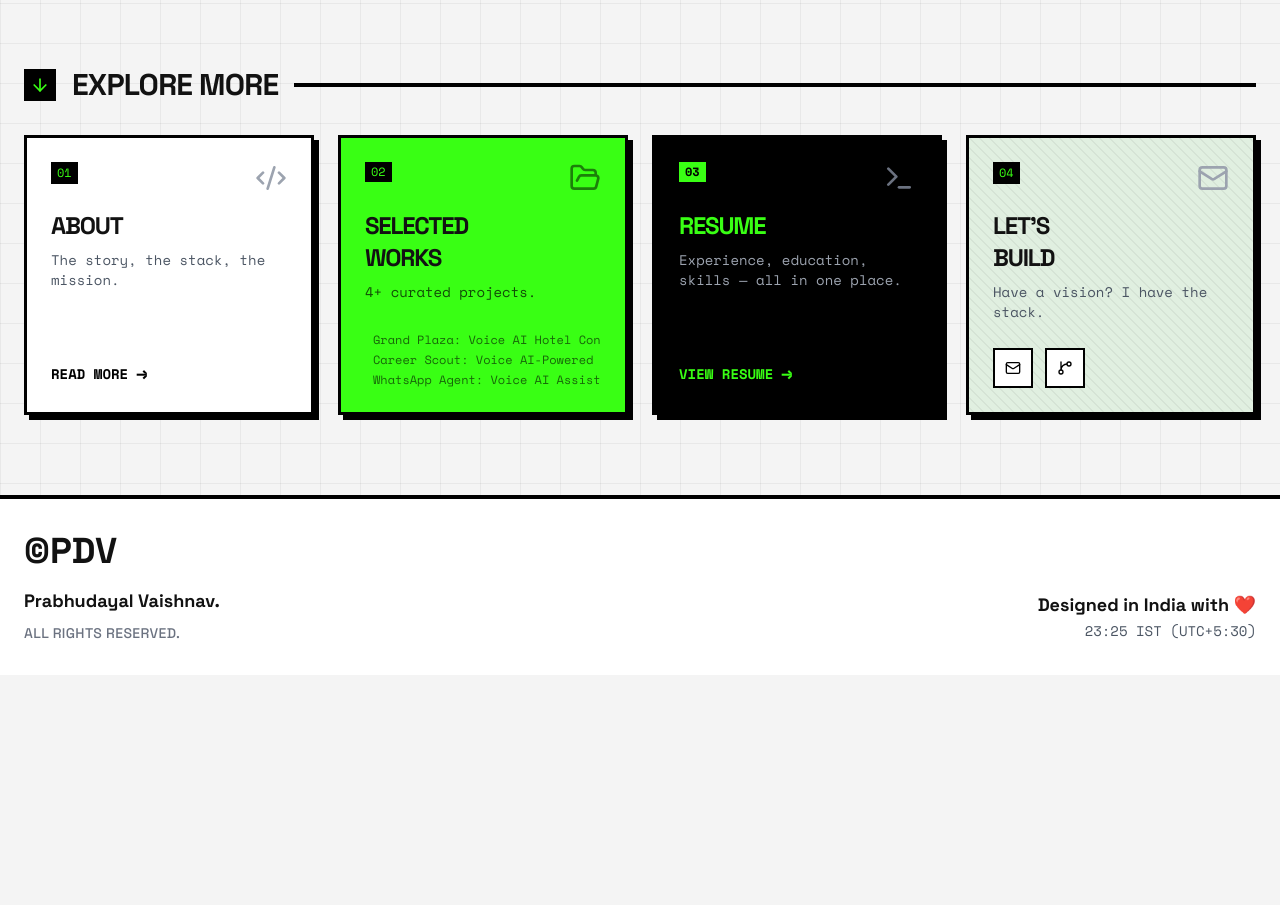
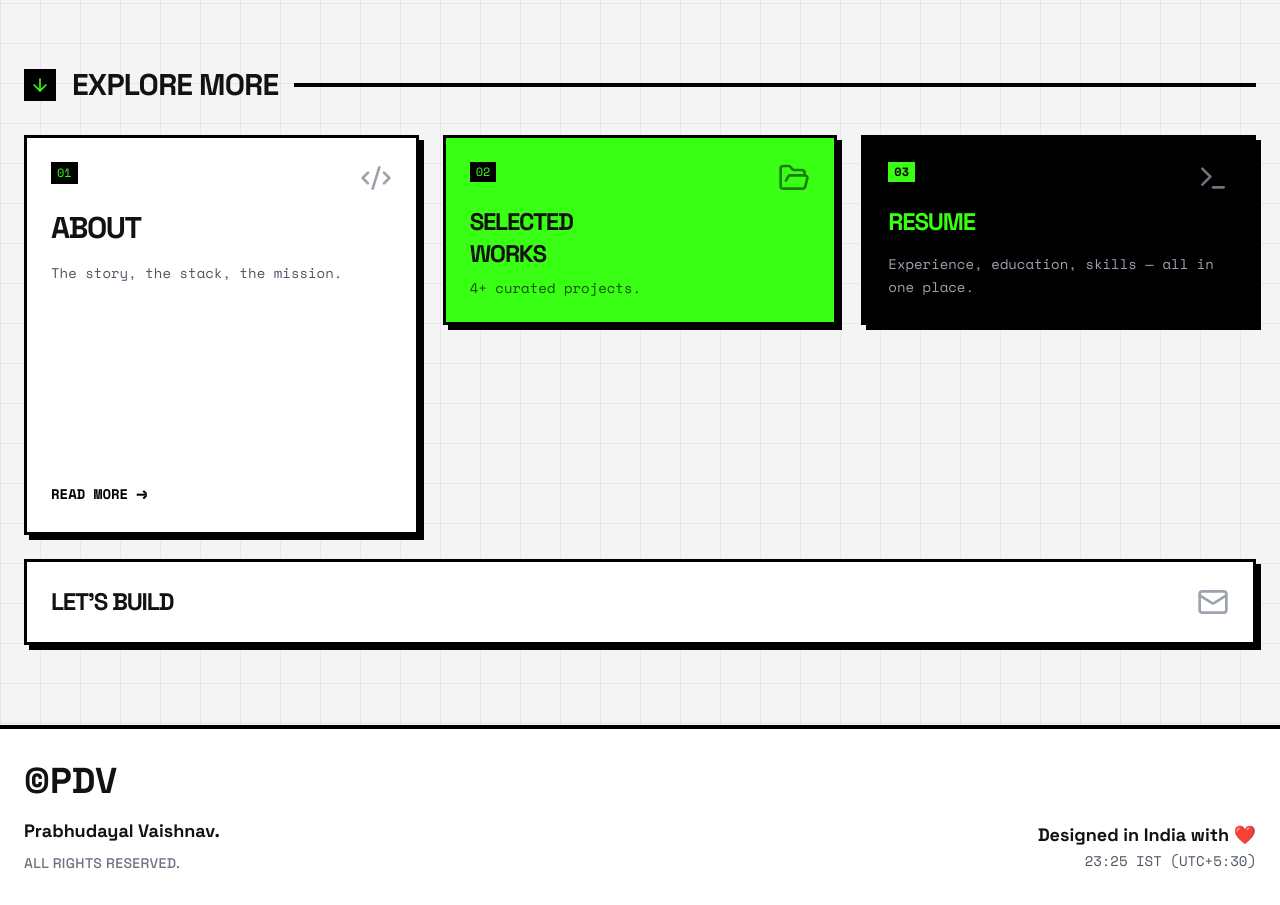
Before and after one commit to xprabhudayal/neo-brutal-v2, a Next.js app: page / in a window 1280 px wide. Shown: the part 2360-3265 px from the top of the page. Before the commit the page ends 3035 px from the top, so only its background shows below. Built offline with nearby package versions, Linux system fonts and the light colour scheme.

Commit message:
style(bento): switch to asymmetric grid layout
- About card now spans 2 rows on left side
- Selected Works and Resume stacked on right
- Let's Build as full-width bottom bar
- Removed green hover from About card (low contrast fix)

```diff
--- a/app/page.tsx
+++ b/app/page.tsx
@@ -213,97 +213,70 @@ export default function HomePage() {
           <div className="h-1 flex-1 bg-black"></div>
         </div>
 
-        <div className="grid grid-cols-1 md:grid-cols-2 lg:grid-cols-4 gap-6">
+        {/* Asymmetric Bento Grid */}
+        <div className="grid grid-cols-1 md:grid-cols-3 gap-6">
 
-          {/* About Card */}
+          {/* About Card - Tall Left Column (spans 2 rows) */}
           <Link
             href="/about"
-            className="neo-brutal-box p-6 bg-white flex flex-col justify-between min-h-[280px] group"
+            className="neo-brutal-box p-6 bg-white flex flex-col justify-between min-h-[400px] md:row-span-2 group"
           >
             <div>
               <div className="flex justify-between items-start mb-4">
                 <span className="terminal-invert-sm font-mono">01</span>
-                <Code2 className="w-8 h-8 text-gray-400 group-hover:text-primary transition-colors" />
+                <Code2 className="w-8 h-8 text-gray-400 group-hover:text-black transition-colors" />
               </div>
-              <h3 className="text-2xl font-black uppercase tracking-tighter mb-2">About</h3>
-              <p className="font-mono text-sm text-gray-600">
+              <h3 className="text-3xl font-black uppercase tracking-tighter mb-4">About</h3>
+              <p className="font-mono text-sm text-gray-600 leading-relaxed">
                 The story, the stack, the mission.
               </p>
             </div>
-            <div className="mt-6 font-mono text-sm font-bold uppercase flex items-center gap-2 text-black group-hover:text-primary transition-colors">
+            <div className="mt-8 font-mono text-sm font-bold uppercase flex items-center gap-2 text-black">
               Read More <span className="text-lg">→</span>
             </div>
           </Link>
 
-          {/* Selected Works Card */}
+          {/* Selected Works Card - Top Right */}
           <Link
             href="/projects"
-            className="neo-brutal-box p-6 bg-primary flex flex-col justify-between min-h-[280px] group"
+            className="neo-brutal-box p-6 bg-primary flex flex-col justify-between min-h-[190px] group"
           >
             <div>
-              <div className="flex justify-between items-start mb-4">
+              <div className="flex justify-between items-start mb-3">
                 <span className="bg-black text-primary px-1.5 py-0.5 font-mono text-xs">02</span>
                 <FolderOpen className="w-8 h-8 text-black/50 group-hover:text-black transition-colors" />
               </div>
               <h3 className="text-2xl font-black uppercase tracking-tighter mb-2">Selected<br />Works</h3>
-              <p className="font-mono text-sm text-black/70">
-                {featuredProjects.length}+ curated projects.
-              </p>
             </div>
-            <ul className="mt-4 space-y-1 font-mono text-xs text-black/60">
-              {featuredProjects.slice(0, 3).map((p, idx) => (
-                <li key={idx} className="flex items-center gap-2 truncate">
-                  <span className="w-1 h-1 bg-black"></span>
-                  {p.title}
-                </li>
-              ))}
-            </ul>
+            <p className="font-mono text-sm text-black/70">
+              {featuredProjects.length}+ curated projects.
+            </p>
           </Link>
 
-          {/* Resume Card */}
+          {/* Resume Card - Bottom Right */}
           <Link
             href="/resume"
-            className="neo-brutal-box p-6 bg-black text-white flex flex-col justify-between min-h-[280px] group"
+            className="neo-brutal-box p-6 bg-black text-white flex flex-col justify-between min-h-[190px] group"
           >
             <div>
-              <div className="flex justify-between items-start mb-4">
+              <div className="flex justify-between items-start mb-3">
                 <span className="bg-primary text-black px-1.5 py-0.5 font-mono text-xs font-bold">03</span>
                 <Terminal className="w-8 h-8 text-gray-500 group-hover:text-primary transition-colors" />
               </div>
               <h3 className="text-2xl font-black uppercase tracking-tighter mb-2 text-primary">Resume</h3>
-              <p className="font-mono text-sm text-gray-400">
-                Experience, education, skills — all in one place.
-              </p>
             </div>
-            <div className="mt-6 font-mono text-sm font-bold uppercase flex items-center gap-2 text-primary group-hover:text-white transition-colors">
-              View Resume <span className="text-lg">→</span>
-            </div>
+            <p className="font-mono text-sm text-gray-400 leading-relaxed">
+              Experience, education, skills — all in one place.
+            </p>
           </Link>
 
-          {/* Let's Build / Contact Card */}
+          {/* Let's Build - Full Width Bottom Bar */}
           <Link
             href="/contact"
-            className="neo-brutal-box p-6 bg-secondary flex flex-col justify-between min-h-[280px] group relative overflow-hidden"
+            className="neo-brutal-box p-6 bg-white flex items-center justify-between min-h-[80px] md:col-span-3 group"
           >
-            <div className="absolute inset-0 pattern-diagonal opacity-5"></div>
-            <div className="relative z-10">
-              <div className="flex justify-between items-start mb-4">
-                <span className="terminal-invert-sm font-mono">04</span>
-                <Mail className="w-8 h-8 text-gray-400 group-hover:text-black transition-colors" />
-              </div>
-              <h3 className="text-2xl font-black uppercase tracking-tighter mb-2">Let's<br />Build</h3>
-              <p className="font-mono text-sm text-gray-600">
-                Have a vision? I have the stack.
-              </p>
-            </div>
-            <div className="relative z-10 mt-6 flex gap-3">
-              <span className="w-10 h-10 flex items-center justify-center border-2 border-black bg-white text-black">
-                <Mail className="w-4 h-4" />
-              </span>
-              <span className="w-10 h-10 flex items-center justify-center border-2 border-black bg-white text-black">
-                <GitBranch className="w-4 h-4" />
-              </span>
-            </div>
+            <h3 className="text-2xl font-black uppercase tracking-tighter">Let's Build</h3>
+            <Mail className="w-8 h-8 text-gray-400 group-hover:text-black transition-colors" />
           </Link>
         </div>
       </section>
```
